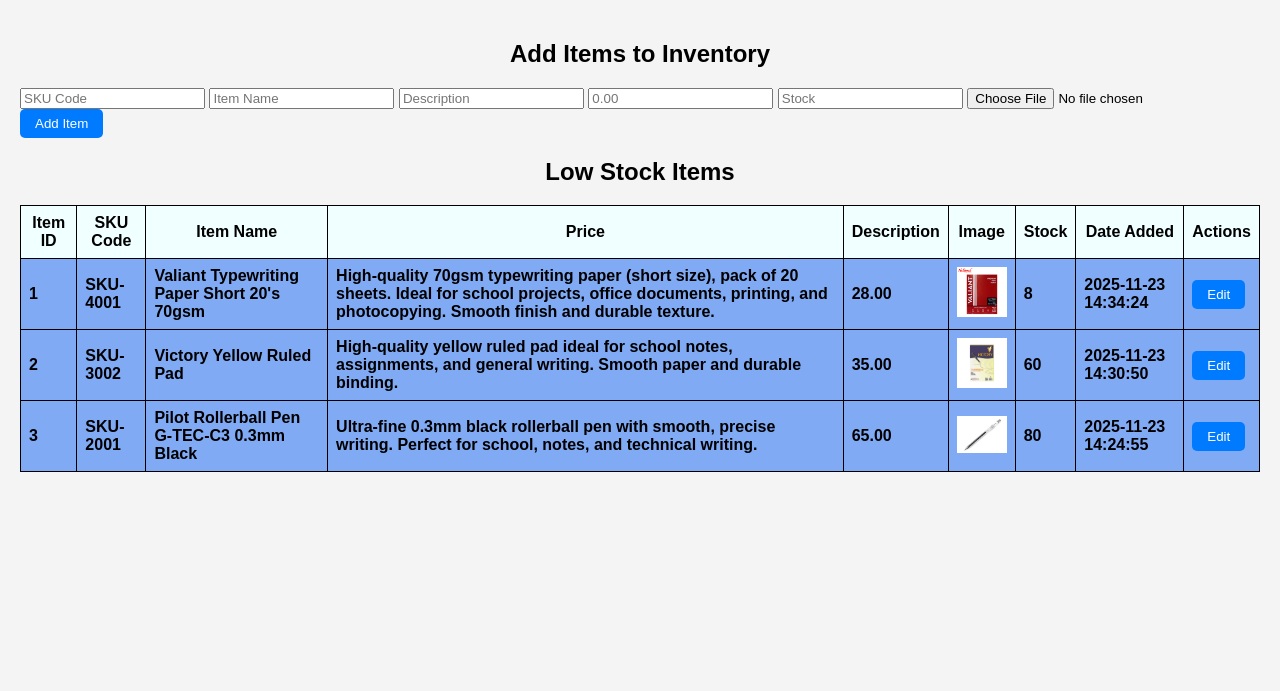
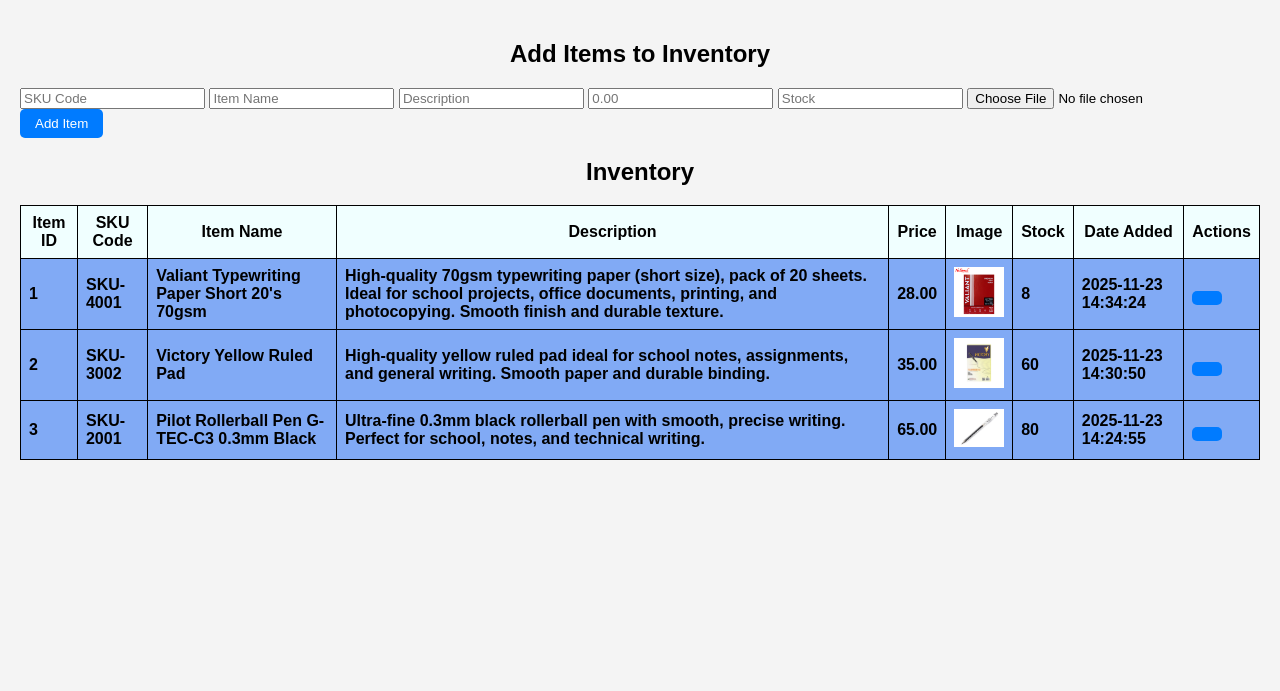
Before and after one commit to mifuuuu/slc-online-boosktore, a PHP site: page /manage_inventory.php in a window 1280 px wide. Shown: the part 136-827 px from the top of the page. Run offline with PHP 8.4, Linux system fonts and the light colour scheme; a user stored in the database is signed in; data comes from the database, SQL or seed files in the repository.

Commit message:
small changes lang
tuloy ulit bukas

```diff
--- a/admin/manage_inventory.php
+++ b/admin/manage_inventory.php
@@ -22,15 +22,15 @@
                 <button type="submit">Add Item</button>
          </form>
     </div>
-    <h2>Low Stock Items</h2>
+    <h2>Inventory</h2>
     <table>
         <thead>
             <tr>
                 <th>Item ID</th>
                 <th>SKU Code</th>
                 <th>Item Name</th>
+                <th>Description</th>
                 <th>Price</th>
-                <th>Description</th>
                 <th>Image</th>
                 <th>Stock</th>
                 <th>Date Added</th>
--- a/assets/js/get_items.js
+++ b/assets/js/get_items.js
@@ -44,7 +44,11 @@ $(document).ready(() => {
                 <td>${item.stock}</td>
                 <td>${item.created_at}</td>
                 <td>
-                    <button>Edit</button>
+                    <button
+                      type="button"
+                      class="btn btn-sm btn-warning btn_editUser"
+                      data-id="${item.id}">
+                    </button>
                 </td>
             </tr>`;
             container.append(row);
```
